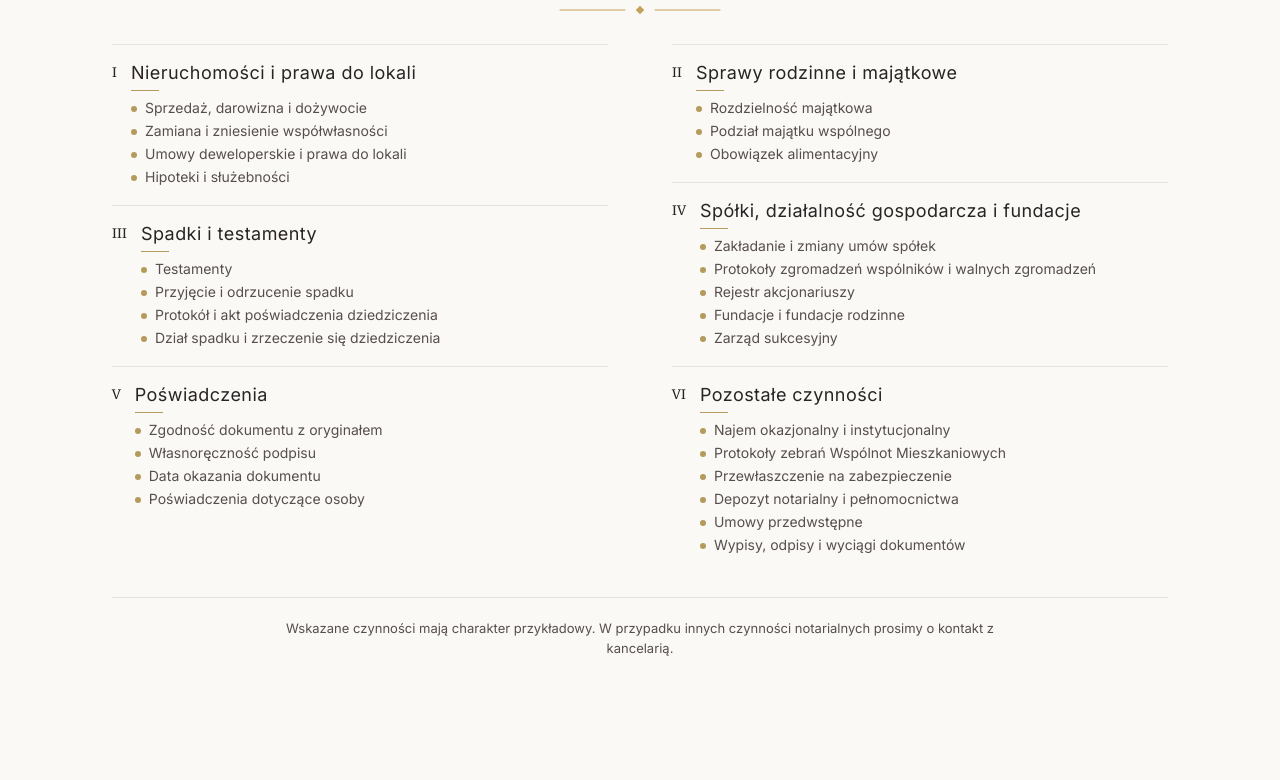
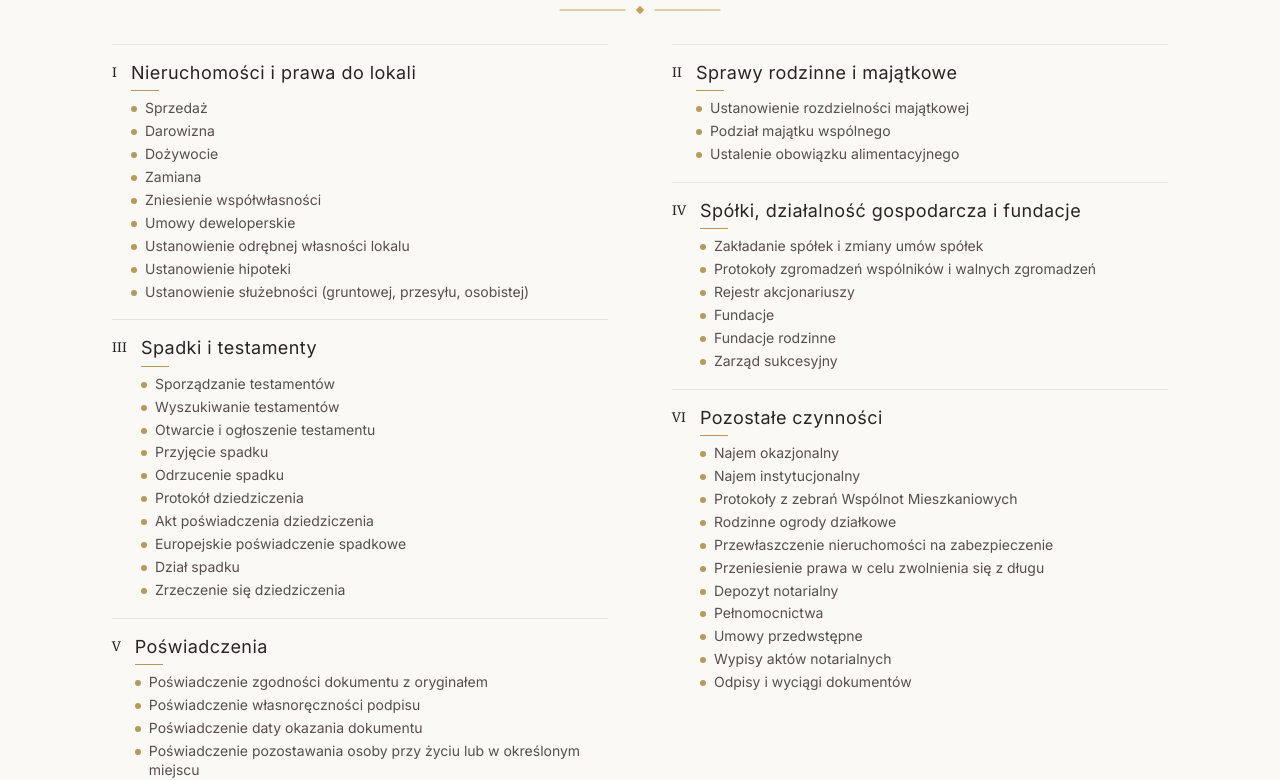
Before and after one commit to Salonce/notary-website, an Angular app: page / in a window 1280 px wide. Shown: the part 1623-2403 px from the top of the page. Built offline with nearby package versions, Linux system fonts and the light colour scheme; no server answers.

Commit message:
idk back to the bog

```diff
--- a/src/features/notarial-services/notarial-services.html
+++ b/src/features/notarial-services/notarial-services.html
@@ -51,28 +51,63 @@
                   <li class="flex items-start gap-2 py-[2px]">
                     <span class="mt-[7px] h-1.5 w-1.5 shrink-0 rounded-full bg-[#b59b5b]"></span>
                     <span class="font-main-body text-[13px] font-normal leading-[1.35] text-stone-600 md:text-[14px]">
-                      Sprzedaż, darowizna i dożywocie
+                      Sprzedaż
                     </span>
                   </li>
 
                   <li class="flex items-start gap-2 py-[2px]">
                     <span class="mt-[7px] h-1.5 w-1.5 shrink-0 rounded-full bg-[#b59b5b]"></span>
                     <span class="font-main-body text-[13px] font-normal leading-[1.35] text-stone-600 md:text-[14px]">
-                      Zamiana i zniesienie współwłasności
+                      Darowizna
                     </span>
                   </li>
 
                   <li class="flex items-start gap-2 py-[2px]">
                     <span class="mt-[7px] h-1.5 w-1.5 shrink-0 rounded-full bg-[#b59b5b]"></span>
                     <span class="font-main-body text-[13px] font-normal leading-[1.35] text-stone-600 md:text-[14px]">
-                      Umowy deweloperskie i prawa do lokali
+                      Dożywocie
                     </span>
                   </li>
 
                   <li class="flex items-start gap-2 py-[2px]">
                     <span class="mt-[7px] h-1.5 w-1.5 shrink-0 rounded-full bg-[#b59b5b]"></span>
                     <span class="font-main-body text-[13px] font-normal leading-[1.35] text-stone-600 md:text-[14px]">
-                      Hipoteki i służebności
+                      Zamiana
+                    </span>
+                  </li>
+
+                  <li class="flex items-start gap-2 py-[2px]">
+                    <span class="mt-[7px] h-1.5 w-1.5 shrink-0 rounded-full bg-[#b59b5b]"></span>
+                    <span class="font-main-body text-[13px] font-normal leading-[1.35] text-stone-600 md:text-[14px]">
+                      Zniesienie współwłasności
+                    </span>
+                  </li>
+
+                  <li class="flex items-start gap-2 py-[2px]">
+                    <span class="mt-[7px] h-1.5 w-1.5 shrink-0 rounded-full bg-[#b59b5b]"></span>
+                    <span class="font-main-body text-[13px] font-normal leading-[1.35] text-stone-600 md:text-[14px]">
+                      Umowy deweloperskie
+                    </span>
+                  </li>
+
+                  <li class="flex items-start gap-2 py-[2px]">
+                    <span class="mt-[7px] h-1.5 w-1.5 shrink-0 rounded-full bg-[#b59b5b]"></span>
+                    <span class="font-main-body text-[13px] font-normal leading-[1.35] text-stone-600 md:text-[14px]">
+                      Ustanowienie odrębnej własności lokalu
+                    </span>
+                  </li>
+
+                  <li class="flex items-start gap-2 py-[2px]">
+                    <span class="mt-[7px] h-1.5 w-1.5 shrink-0 rounded-full bg-[#b59b5b]"></span>
+                    <span class="font-main-body text-[13px] font-normal leading-[1.35] text-stone-600 md:text-[14px]">
+                      Ustanowienie hipoteki
+                    </span>
+                  </li>
+
+                  <li class="flex items-start gap-2 py-[2px]">
+                    <span class="mt-[7px] h-1.5 w-1.5 shrink-0 rounded-full bg-[#b59b5b]"></span>
+                    <span class="font-main-body text-[13px] font-normal leading-[1.35] text-stone-600 md:text-[14px]">
+                      Ustanowienie służebności (gruntowej, przesyłu, osobistej)
                     </span>
                   </li>
                 </ul>
@@ -102,28 +137,70 @@
                   <li class="flex items-start gap-2 py-[2px]">
                     <span class="mt-[7px] h-1.5 w-1.5 shrink-0 rounded-full bg-[#b59b5b]"></span>
                     <span class="font-main-body text-[13px] font-normal leading-[1.35] text-stone-600 md:text-[14px]">
-                      Testamenty
+                      Sporządzanie testamentów
                     </span>
                   </li>
 
                   <li class="flex items-start gap-2 py-[2px]">
                     <span class="mt-[7px] h-1.5 w-1.5 shrink-0 rounded-full bg-[#b59b5b]"></span>
                     <span class="font-main-body text-[13px] font-normal leading-[1.35] text-stone-600 md:text-[14px]">
-                      Przyjęcie i odrzucenie spadku
+                      Wyszukiwanie testamentów
                     </span>
                   </li>
 
                   <li class="flex items-start gap-2 py-[2px]">
                     <span class="mt-[7px] h-1.5 w-1.5 shrink-0 rounded-full bg-[#b59b5b]"></span>
                     <span class="font-main-body text-[13px] font-normal leading-[1.35] text-stone-600 md:text-[14px]">
-                      Protokół i akt poświadczenia dziedziczenia
+                      Otwarcie i ogłoszenie testamentu
                     </span>
                   </li>
 
                   <li class="flex items-start gap-2 py-[2px]">
                     <span class="mt-[7px] h-1.5 w-1.5 shrink-0 rounded-full bg-[#b59b5b]"></span>
                     <span class="font-main-body text-[13px] font-normal leading-[1.35] text-stone-600 md:text-[14px]">
-                      Dział spadku i zrzeczenie się dziedziczenia
+                      Przyjęcie spadku
+                    </span>
+                  </li>
+
+                  <li class="flex items-start gap-2 py-[2px]">
+                    <span class="mt-[7px] h-1.5 w-1.5 shrink-0 rounded-full bg-[#b59b5b]"></span>
+                    <span class="font-main-body text-[13px] font-normal leading-[1.35] text-stone-600 md:text-[14px]">
+                      Odrzucenie spadku
+                    </span>
+                  </li>
+
+                  <li class="flex items-start gap-2 py-[2px]">
+                    <span class="mt-[7px] h-1.5 w-1.5 shrink-0 rounded-full bg-[#b59b5b]"></span>
+                    <span class="font-main-body text-[13px] font-normal leading-[1.35] text-stone-600 md:text-[14px]">
+                      Protokół dziedziczenia
+                    </span>
+                  </li>
+
+                  <li class="flex items-start gap-2 py-[2px]">
+                    <span class="mt-[7px] h-1.5 w-1.5 shrink-0 rounded-full bg-[#b59b5b]"></span>
+                    <span class="font-main-body text-[13px] font-normal leading-[1.35] text-stone-600 md:text-[14px]">
+                      Akt poświadczenia dziedziczenia
+                    </span>
+                  </li>
+
+                  <li class="flex items-start gap-2 py-[2px]">
+                    <span class="mt-[7px] h-1.5 w-1.5 shrink-0 rounded-full bg-[#b59b5b]"></span>
+                    <span class="font-main-body text-[13px] font-normal leading-[1.35] text-stone-600 md:text-[14px]">
+                      Europejskie poświadczenie spadkowe
+                    </span>
+                  </li>
+
+                  <li class="flex items-start gap-2 py-[2px]">
+                    <span class="mt-[7px] h-1.5 w-1.5 shrink-0 rounded-full bg-[#b59b5b]"></span>
+                    <span class="font-main-body text-[13px] font-normal leading-[1.35] text-stone-600 md:text-[14px]">
+                      Dział spadku
+                    </span>
+                  </li>
+
+                  <li class="flex items-start gap-2 py-[2px]">
+                    <span class="mt-[7px] h-1.5 w-1.5 shrink-0 rounded-full bg-[#b59b5b]"></span>
+                    <span class="font-main-body text-[13px] font-normal leading-[1.35] text-stone-600 md:text-[14px]">
+                      Zrzeczenie się dziedziczenia
                     </span>
                   </li>
                 </ul>
@@ -153,28 +230,28 @@
                   <li class="flex items-start gap-2 py-[2px]">
                     <span class="mt-[7px] h-1.5 w-1.5 shrink-0 rounded-full bg-[#b59b5b]"></span>
                     <span class="font-main-body text-[13px] font-normal leading-[1.35] text-stone-600 md:text-[14px]">
-                      Zgodność dokumentu z oryginałem
+                      Poświadczenie zgodności dokumentu z oryginałem
                     </span>
                   </li>
 
                   <li class="flex items-start gap-2 py-[2px]">
                     <span class="mt-[7px] h-1.5 w-1.5 shrink-0 rounded-full bg-[#b59b5b]"></span>
                     <span class="font-main-body text-[13px] font-normal leading-[1.35] text-stone-600 md:text-[14px]">
-                      Własnoręczność podpisu
+                      Poświadczenie własnoręczności podpisu
                     </span>
                   </li>
 
                   <li class="flex items-start gap-2 py-[2px]">
                     <span class="mt-[7px] h-1.5 w-1.5 shrink-0 rounded-full bg-[#b59b5b]"></span>
                     <span class="font-main-body text-[13px] font-normal leading-[1.35] text-stone-600 md:text-[14px]">
-                      Data okazania dokumentu
+                      Poświadczenie daty okazania dokumentu
                     </span>
                   </li>
 
                   <li class="flex items-start gap-2 py-[2px]">
                     <span class="mt-[7px] h-1.5 w-1.5 shrink-0 rounded-full bg-[#b59b5b]"></span>
                     <span class="font-main-body text-[13px] font-normal leading-[1.35] text-stone-600 md:text-[14px]">
-                      Poświadczenia dotyczące osoby
+                      Poświadczenie pozostawania osoby przy życiu lub w określonym miejscu
                     </span>
                   </li>
                 </ul>
@@ -209,7 +286,7 @@
                   <li class="flex items-start gap-2 py-[2px]">
                     <span class="mt-[7px] h-1.5 w-1.5 shrink-0 rounded-full bg-[#b59b5b]"></span>
                     <span class="font-main-body text-[13px] font-normal leading-[1.35] text-stone-600 md:text-[14px]">
-                      Rozdzielność majątkowa
+                      Ustanowienie rozdzielności majątkowej
                     </span>
                   </li>
 
@@ -223,7 +300,7 @@
                   <li class="flex items-start gap-2 py-[2px]">
                     <span class="mt-[7px] h-1.5 w-1.5 shrink-0 rounded-full bg-[#b59b5b]"></span>
                     <span class="font-main-body text-[13px] font-normal leading-[1.35] text-stone-600 md:text-[14px]">
-                      Obowiązek alimentacyjny
+                      Ustalenie obowiązku alimentacyjnego
                     </span>
                   </li>
                 </ul>
@@ -253,7 +330,7 @@
                   <li class="flex items-start gap-2 py-[2px]">
                     <span class="mt-[7px] h-1.5 w-1.5 shrink-0 rounded-full bg-[#b59b5b]"></span>
                     <span class="font-main-body text-[13px] font-normal leading-[1.35] text-stone-600 md:text-[14px]">
-                      Zakładanie i zmiany umów spółek
+                      Zakładanie spółek i zmiany umów spółek
                     </span>
                   </li>
 
@@ -274,7 +351,14 @@
                   <li class="flex items-start gap-2 py-[2px]">
                     <span class="mt-[7px] h-1.5 w-1.5 shrink-0 rounded-full bg-[#b59b5b]"></span>
                     <span class="font-main-body text-[13px] font-normal leading-[1.35] text-stone-600 md:text-[14px]">
-                      Fundacje i fundacje rodzinne
+                      Fundacje
+                    </span>
+                  </li>
+
+                  <li class="flex items-start gap-2 py-[2px]">
+                    <span class="mt-[7px] h-1.5 w-1.5 shrink-0 rounded-full bg-[#b59b5b]"></span>
+                    <span class="font-main-body text-[13px] font-normal leading-[1.35] text-stone-600 md:text-[14px]">
+                      Fundacje rodzinne
                     </span>
                   </li>
 
@@ -311,28 +395,56 @@
                   <li class="flex items-start gap-2 py-[2px]">
                     <span class="mt-[7px] h-1.5 w-1.5 shrink-0 rounded-full bg-[#b59b5b]"></span>
                     <span class="font-main-body text-[13px] font-normal leading-[1.35] text-stone-600 md:text-[14px]">
-                      Najem okazjonalny i instytucjonalny
+                      Najem okazjonalny
                     </span>
                   </li>
 
                   <li class="flex items-start gap-2 py-[2px]">
                     <span class="mt-[7px] h-1.5 w-1.5 shrink-0 rounded-full bg-[#b59b5b]"></span>
                     <span class="font-main-body text-[13px] font-normal leading-[1.35] text-stone-600 md:text-[14px]">
-                      Protokoły zebrań Wspólnot Mieszkaniowych
+                      Najem instytucjonalny
                     </span>
                   </li>
 
                   <li class="flex items-start gap-2 py-[2px]">
                     <span class="mt-[7px] h-1.5 w-1.5 shrink-0 rounded-full bg-[#b59b5b]"></span>
                     <span class="font-main-body text-[13px] font-normal leading-[1.35] text-stone-600 md:text-[14px]">
-                      Przewłaszczenie na zabezpieczenie
+                      Protokoły z zebrań Wspólnot Mieszkaniowych
                     </span>
                   </li>
 
                   <li class="flex items-start gap-2 py-[2px]">
                     <span class="mt-[7px] h-1.5 w-1.5 shrink-0 rounded-full bg-[#b59b5b]"></span>
                     <span class="font-main-body text-[13px] font-normal leading-[1.35] text-stone-600 md:text-[14px]">
-                      Depozyt notarialny i pełnomocnictwa
+                      Rodzinne ogrody działkowe
+                    </span>
+                  </li>
+
+                  <li class="flex items-start gap-2 py-[2px]">
+                    <span class="mt-[7px] h-1.5 w-1.5 shrink-0 rounded-full bg-[#b59b5b]"></span>
+                    <span class="font-main-body text-[13px] font-normal leading-[1.35] text-stone-600 md:text-[14px]">
+                      Przewłaszczenie nieruchomości na zabezpieczenie
+                    </span>
+                  </li>
+
+                  <li class="flex items-start gap-2 py-[2px]">
+                    <span class="mt-[7px] h-1.5 w-1.5 shrink-0 rounded-full bg-[#b59b5b]"></span>
+                    <span class="font-main-body text-[13px] font-normal leading-[1.35] text-stone-600 md:text-[14px]">
+                      Przeniesienie prawa w celu zwolnienia się z długu
+                    </span>
+                  </li>
+
+                  <li class="flex items-start gap-2 py-[2px]">
+                    <span class="mt-[7px] h-1.5 w-1.5 shrink-0 rounded-full bg-[#b59b5b]"></span>
+                    <span class="font-main-body text-[13px] font-normal leading-[1.35] text-stone-600 md:text-[14px]">
+                      Depozyt notarialny
+                    </span>
+                  </li>
+
+                  <li class="flex items-start gap-2 py-[2px]">
+                    <span class="mt-[7px] h-1.5 w-1.5 shrink-0 rounded-full bg-[#b59b5b]"></span>
+                    <span class="font-main-body text-[13px] font-normal leading-[1.35] text-stone-600 md:text-[14px]">
+                      Pełnomocnictwa
                     </span>
                   </li>
 
@@ -346,7 +458,14 @@
                   <li class="flex items-start gap-2 py-[2px]">
                     <span class="mt-[7px] h-1.5 w-1.5 shrink-0 rounded-full bg-[#b59b5b]"></span>
                     <span class="font-main-body text-[13px] font-normal leading-[1.35] text-stone-600 md:text-[14px]">
-                      Wypisy, odpisy i wyciągi dokumentów
+                      Wypisy aktów notarialnych
+                    </span>
+                  </li>
+
+                  <li class="flex items-start gap-2 py-[2px]">
+                    <span class="mt-[7px] h-1.5 w-1.5 shrink-0 rounded-full bg-[#b59b5b]"></span>
+                    <span class="font-main-body text-[13px] font-normal leading-[1.35] text-stone-600 md:text-[14px]">
+                      Odpisy i wyciągi dokumentów
                     </span>
                   </li>
                 </ul>
@@ -357,17 +476,6 @@
         </div>
 
       </div>
-
-      <!-- Informacja końcowa -->
-      <div class="mt-5 border-t border-stone-200 pt-4 text-center md:mt-6 md:pt-5">
-        <p
-          class="mx-auto max-w-3xl font-main-body text-[12px] leading-5 text-stone-500 md:text-[13px]"
-        >
-          Wskazane czynności mają charakter przykładowy. W przypadku innych
-          czynności notarialnych prosimy o kontakt z kancelarią.
-        </p>
-      </div>
-
     </div>
   </div>
 </div>
```
Also changed, not shown: src/features/notarial-services/notarial-services.ts (+7 -30 lines).
